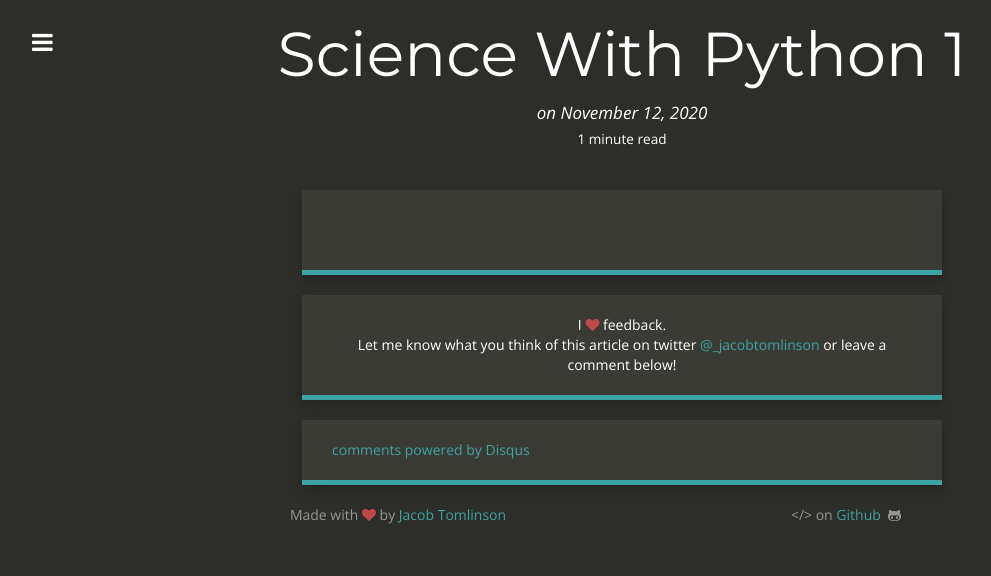
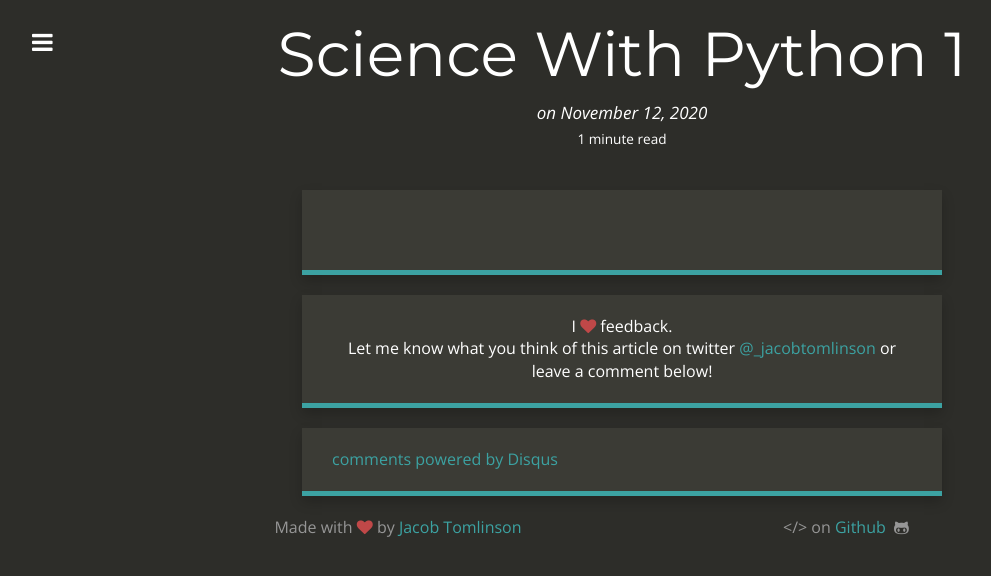
Before and after one commit to jotruebl/jotruebl.github.io, a Jekyll site: the page built from _posts/2020-11-12-science-with-python-1.md, in a window 1280 px wide. Shown: the top 576 px of the page, without its empty margins (18-1009 px from the left). Built offline with Jekyll 4.4.1, drawn with Linux system fonts in a browser that asks for light colours; nearby versions of some CDN libraries; our own code applies the rules of GitHub Pages for plain Markdown files; comment, search, counter and statistics services are not loaded.

Commit message:
Update style.scss

```diff
--- a/css/style.scss
+++ b/css/style.scss
@@ -48,7 +48,7 @@
 	font-weight: 300;
 	background-color: $dark;
 	color: $white;
-	font-size: 14px;
+	font-size: 16px;
 	height: 100%;
 	width: 100%
 }
@@ -568,7 +568,7 @@
 			padding-bottom: 10px;
 
 			@media (min-width: $screen-sm-min) {
-				font-size: 24px;
+				font-size: 20px;
 				padding-left: 30px;
 				padding-right: 30px;
 				padding-top: 40px;
```
